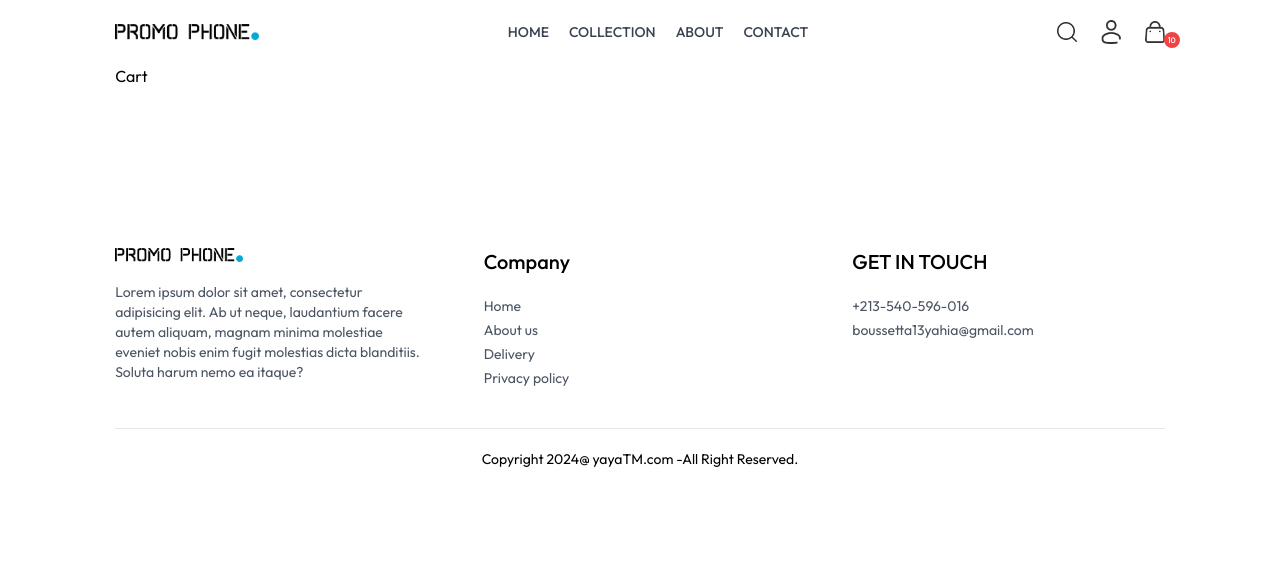
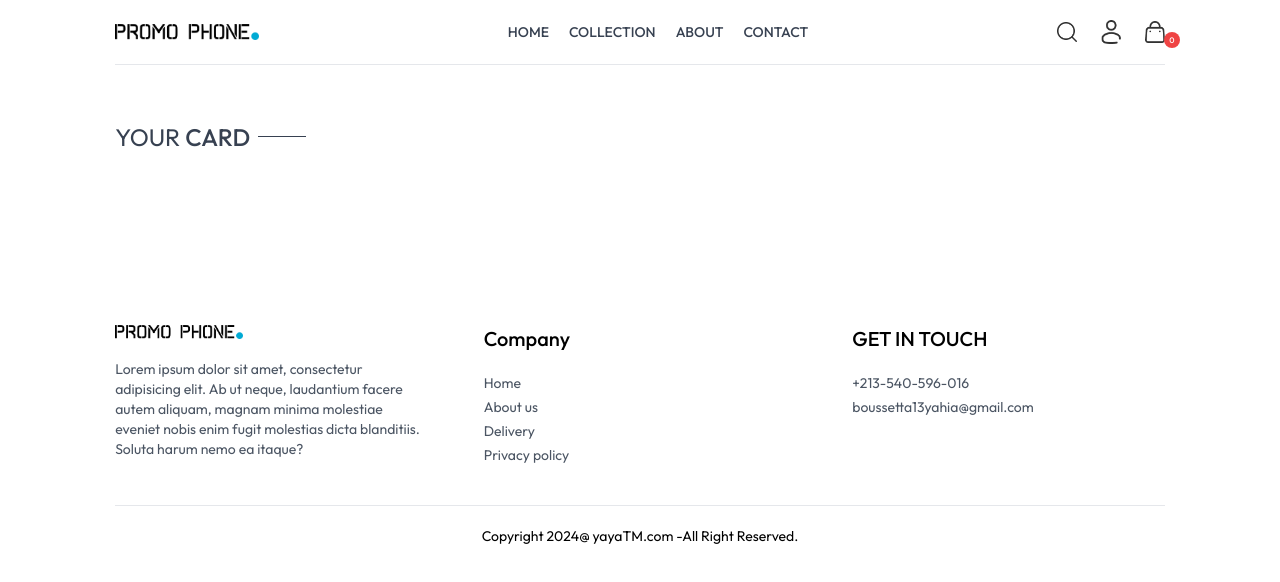
Before and after one commit to yayano/promo-commerce, a React (Vite) app in the folder frontEnd/: page /cart in a window 1280 px wide. Shown: the top 582 px of the page. Built offline with nearby package versions, Linux system fonts and the light colour scheme.

Commit message:
addTo/show cart Items

```diff
--- a/frontEnd/src/App.jsx
+++ b/frontEnd/src/App.jsx
@@ -12,9 +12,12 @@ import Navbar from "./components/Navbar";
 import Contact from "./pages/Contact";
 import Footer from "./components/Footer";
 import Searchbar from "./components/Searchbar";
+import { ToastContainer, toast } from "react-toastify";
+import "react-toastify/dist/ReactToastify.css";
 const App = () => {
   return (
     <div className="px-4 sm:px-[5vw] md:px-[7vw] lg:px-[9vw]">
+      <ToastContainer />
       <Navbar />
       <Searchbar />
       <Routes>
--- a/frontEnd/src/components/Navbar.jsx
+++ b/frontEnd/src/components/Navbar.jsx
@@ -5,7 +5,7 @@ import { ShopContext } from "../context/ShopContext";
 
 const Navbar = () => {
   const [visible, setVisible] = useState(false);
-  const { setShowSearch, showSearch } = useContext(ShopContext);
+  const { setShowSearch, showSearch, getCartCount } = useContext(ShopContext);
   return (
     <div className="flex items-center justify-between py-5 font-medium">
       <Link to="/">
@@ -53,7 +53,7 @@ const Navbar = () => {
         <Link to="/cart" className="relative">
           <img src={assets.cart_icon} className="w-5 min-w-5" alt="" />
           <p className="absolute right-[-15px] bottom-[-5px] w-4 text-center leading-4 bg-red-500 text-white aspect-square rounded-full text-[8px]">
-            10
+            {getCartCount()}
           </p>
         </Link>
         <img
--- a/frontEnd/src/context/ShopContext.jsx
+++ b/frontEnd/src/context/ShopContext.jsx
@@ -1,11 +1,47 @@
-import { createContext, useState } from "react";
+import { createContext, useEffect, useState } from "react";
 import { products } from "../assets/assets";
+import { toast } from "react-toastify";
 export const ShopContext = createContext();
 const ShopContextProvider = (props) => {
   const currency = "da";
   const delivery_fee = 10;
   const [search, setSearch] = useState("");
   const [showSearch, setShowSearch] = useState(false);
+  const [cartItems, setCartItems] = useState({});
+
+  const addToCart = (itemId, size) => {
+    let cartData = structuredClone(cartItems);
+    if (!size) {
+      toast.error("please provide a size");
+      return;
+    }
+    if (cartData[itemId]) {
+      if (cartData[itemId][size]) {
+        cartData[itemId][size]++;
+      } else {
+        cartData[itemId][size] = 1;
+      }
+    } else {
+      cartData[itemId] = {};
+      cartData[itemId][size] = 1;
+    }
+    setCartItems(cartData);
+  };
+  const getCartCount = () => {
+    let totalCount = 0;
+    for (const items in cartItems) {
+      for (const item in cartItems[items]) {
+        try {
+          if (cartItems[items][item] > 0) {
+            totalCount += cartItems[items][item];
+          }
+        } catch (error) {
+          console.log(error);
+        }
+      }
+    }
+    return totalCount;
+  };
   const value = {
     products,
     currency,
@@ -14,7 +50,13 @@ const ShopContextProvider = (props) => {
     setSearch,
     showSearch,
     setShowSearch,
+    cartItems,
+    addToCart,
+    getCartCount,
   };
+  useEffect(() => {
+    console.log(cartItems);
+  }, [cartItems]);
   return (
     <ShopContext.Provider value={value}>{props.children}</ShopContext.Provider>
   );
--- a/frontEnd/src/pages/Cart.jsx
+++ b/frontEnd/src/pages/Cart.jsx
@@ -1,7 +1,73 @@
-import React from "react";
+import React, { useContext, useEffect, useState } from "react";
+import { ShopContext } from "../context/ShopContext";
+import Title from "../components/Title";
+import { assets } from "../assets/assets";
 
 const Cart = () => {
-  return <div>Cart</div>;
+  const { products, currency, cartItems } = useContext(ShopContext);
+  const [cartData, setCartData] = useState([]);
+  useEffect(() => {
+    const tempData = [];
+    for (const items in cartItems) {
+      for (const item in cartItems[items]) {
+        if (cartItems[items][item] > 0) {
+          tempData.push({
+            _id: items,
+            size: item,
+            quantity: cartItems[items][item],
+          });
+        }
+      }
+    }
+    setCartData(tempData);
+  }, [cartItems]);
+  return (
+    <div className="border-t pt-14">
+      <div className="text-2xl mb-3">
+        <Title text1={"YOUR"} text2={"CARD"} />
+      </div>
+      <div>
+        {cartData.map((item, index) => {
+          const product = products.find((product) => item._id === product._id);
+          return (
+            <div
+              key={index}
+              className="py-4 border-t border-b text-gray-700 grid grid-cols-[4fr_0.5fr_0.5fr] sm:grid-cols-[4fr_2fr_0.5fr] items-center gap-4"
+            >
+              <div className="flex items-start gap-6">
+                <img src={product.image[0]} className="w-16 sm:w-20" alt="" />
+                <div>
+                  <p className="text-xs sm:text-lg font-medium ">
+                    {product.name}
+                  </p>
+                  <div className="flex items-center gap-5 mt-2">
+                    <p>
+                      {product.price}
+                      {currency}
+                    </p>
+                    <p className="px-2 sm:px-3 sm:py-1 border bg-slate-50">
+                      {item.size}
+                    </p>
+                  </div>
+                </div>
+              </div>
+              <input
+                className="border max-w-10 sm:max-w-20 px-1 sm:px-2 py-1 "
+                type="number"
+                min={1}
+                defaultValue={item.quantity}
+              />
+              <img
+                className="w-4 mr-4 sm:w-5 cursor-pointer"
+                src={assets.bin_icon}
+                alt=""
+              />
+            </div>
+          );
+        })}
+      </div>
+    </div>
+  );
 };
 
 export default Cart;
--- a/frontEnd/src/pages/Product.jsx
+++ b/frontEnd/src/pages/Product.jsx
@@ -6,7 +6,7 @@ import RelatedProducts from "../components/RelatedProducts";
 
 const Product = () => {
   const { productId } = useParams();
-  const { products, currency } = useContext(ShopContext);
+  const { products, currency, addToCart } = useContext(ShopContext);
   const [productData, setProductData] = useState(false);
   const [image, setImage] = useState("");
   const [size, setSize] = useState("");
@@ -79,7 +79,10 @@ const Product = () => {
               ))}
             </div>
           </div>
-          <button className="bg-black text-white px-8 py-3 text-sm active:bg-gray-700">
+          <button
+            onClick={() => addToCart(productData._id, size)}
+            className="bg-black text-white px-8 py-3 text-sm active:bg-gray-700"
+          >
             ADD TO CARD
           </button>
           <hr className="mt-8 sm:w-4/5" />
```
Also changed, not shown: 1 other file (tests, documents, lock files or other folders).
